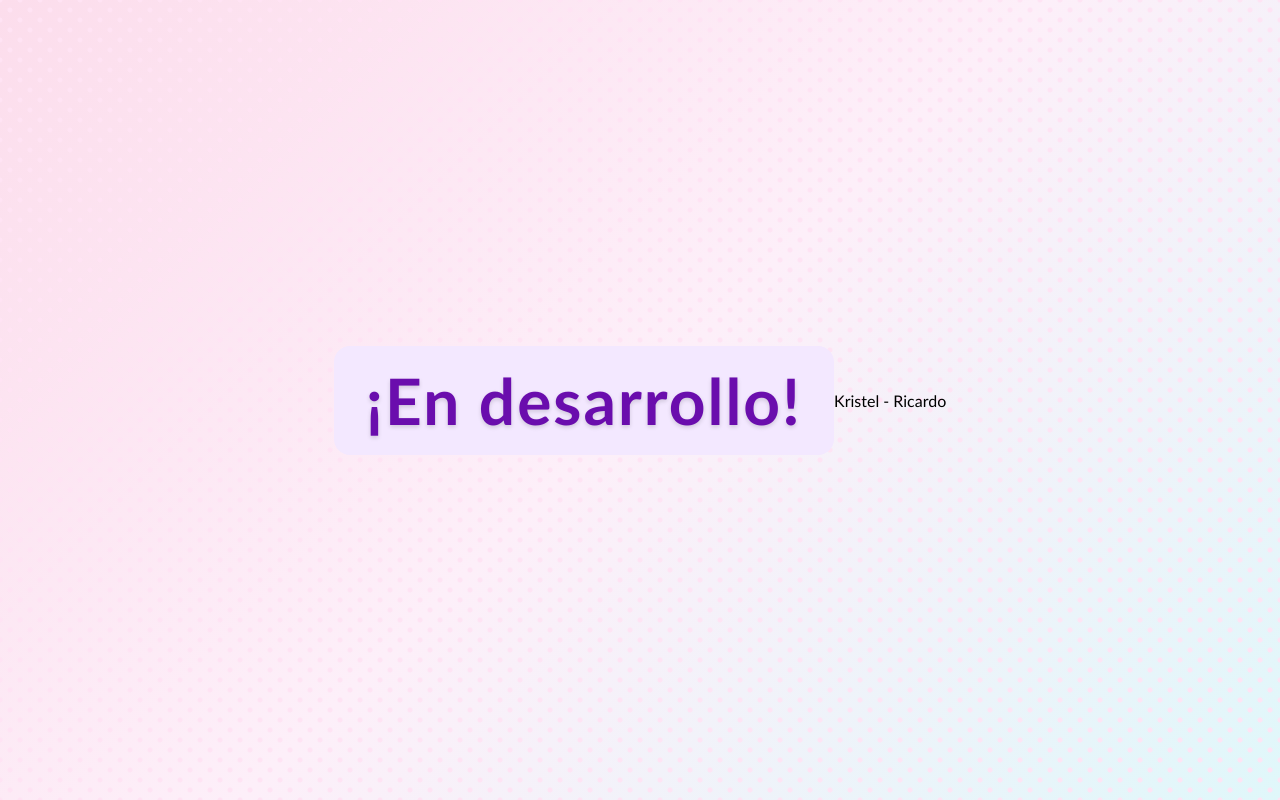
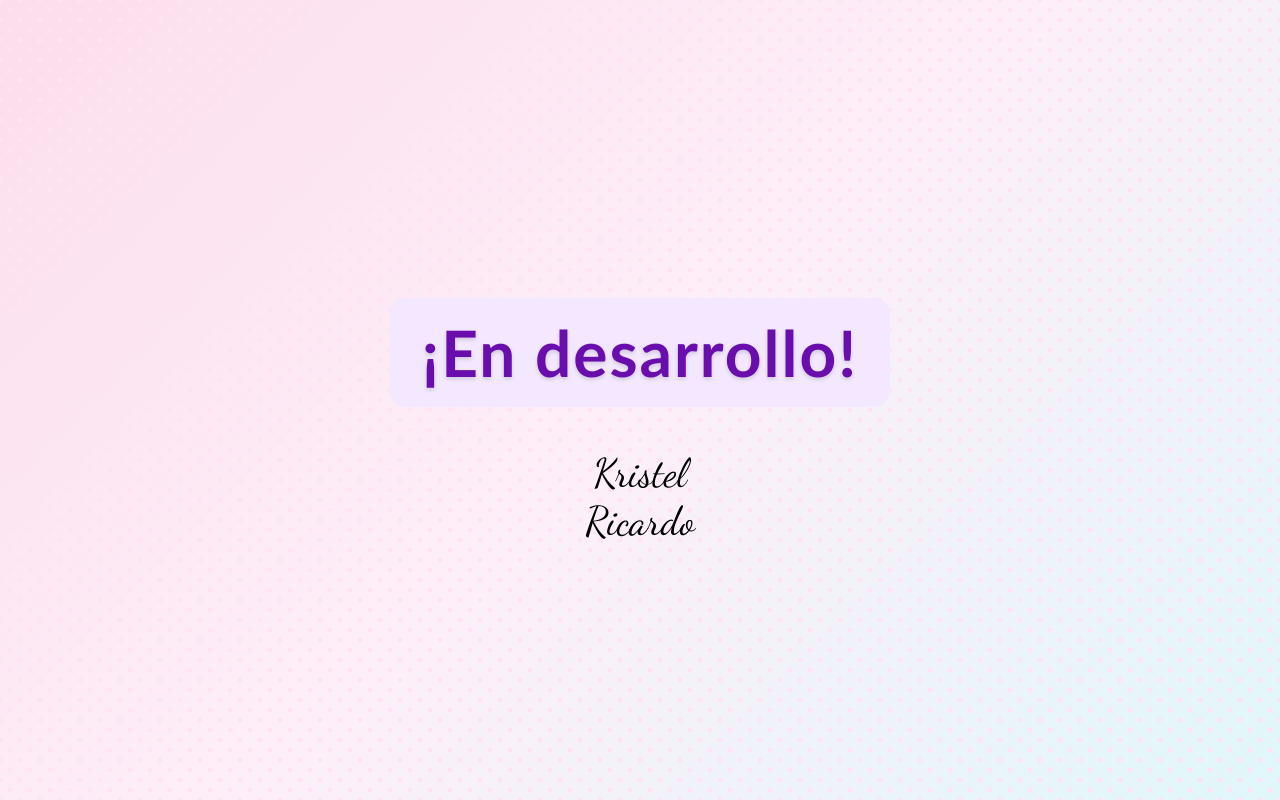
Before and after one commit to rickbroken/gingnor, a plain HTML site: page index.html in a window 1280 px wide. Drawn offline with Linux system fonts and the light colour scheme.

Commit message:
Add cursive author names under main title

```diff
--- a/index.html
+++ b/index.html
@@ -3,6 +3,10 @@
   <head>
     <meta charset="UTF-8" />
     <title>En Desarrollo</title>
+    <link
+      href="https://fonts.googleapis.com/css2?family=Dancing+Script&display=swap"
+      rel="stylesheet"
+    />
 
     <style>
       /* Layout base */
@@ -12,7 +16,7 @@
         padding: 0;
         height: 100%;
         width: 100%;
-        flex-direction:col;
+        flex-direction: column;
         display: flex;
         align-items: center;
         justify-content: center;
@@ -35,11 +39,18 @@
         text-align: center;
         z-index: 2;
       }
+
+      .name {
+        font-family: "Dancing Script", cursive;
+        font-size: clamp(1.5rem, 5vw, 2.5rem);
+        margin: 0;
+      }
     </style>
   </head>
 
-  <body >
+  <body>
     <h1>¡En desarrollo!</h1>
-    <p>Kristel - Ricardo</p>
+    <p class="name">Kristel</p>
+    <p class="name">Ricardo</p>
   </body>
 </html>
```
